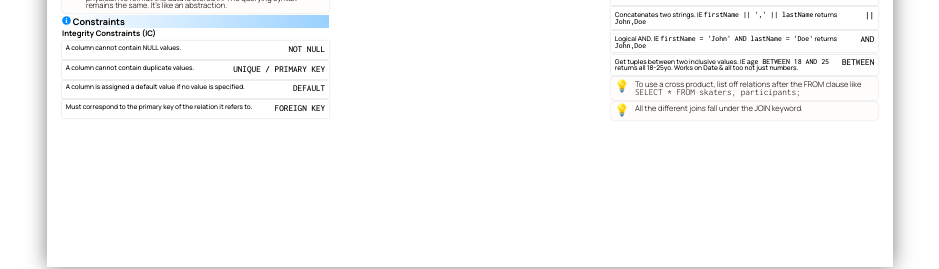
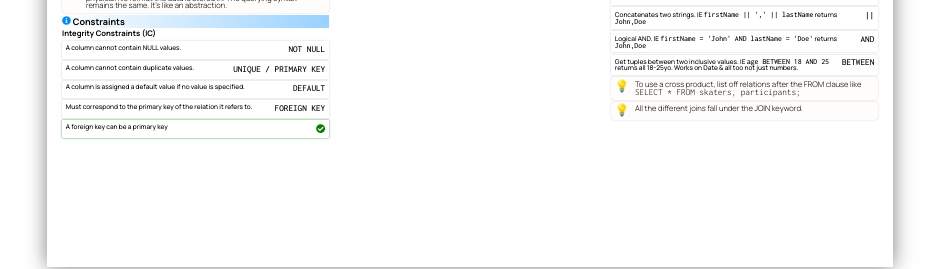
Before and after one commit to bengi-c/421_final_study_sheet, a React (Vite) app: page / in a window 1280 px wide. Shown: the part 1000-1269 px from the top of the page, without its empty margins (170-1109 px from the left). Built offline with nearby package versions, Linux system fonts and the light colour scheme.

Commit message:
Done: - ER Modeling - Relational Model - Relational Algebra - SQL (partial) - Buffer Management - Cost Estimation - Big data - Indexing (partial) - Query Evaluation (partial)
TODO:
- SQL (partial)
- SQL & Programming Langs
- Indexing (partial)
- Query Evaluation (partial)
- Transaction & Concurrency

```diff
--- a/src/pages/Page1.tsx
+++ b/src/pages/Page1.tsx
@@ -30,6 +30,7 @@ import {
 } from "../assets/Code";
 import { InfoBox } from "../components/ThemedBoxes";
 
+//TODO: Candidate key, better glossary of ER diagram symbols
 export const Page1: React.FC<{}> = () => {
   return (
     <A4Paper>
@@ -128,6 +129,9 @@ export const Page1: React.FC<{}> = () => {
           <KeyValue value={"FOREIGN KEY"}>
             Must correspond to the primary key of the relation it refers to.
           </KeyValue>
+          <YesKey>
+            A foreign key can be a primary key
+          </YesKey>
         </PageSection>
         <PageSection>
           <HowToH3>ER Diagram {"->"} Relational Schema </HowToH3>
```
